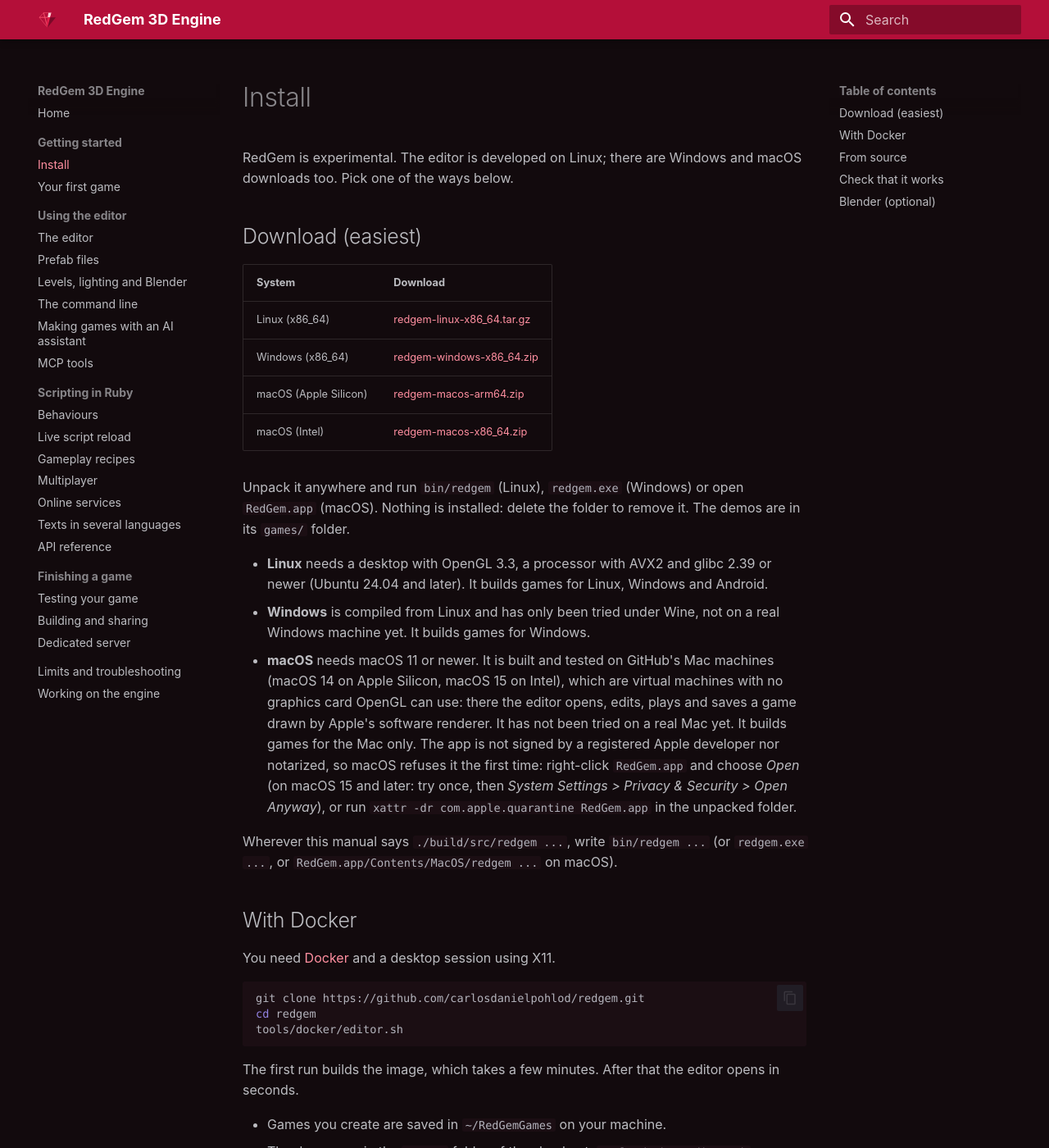
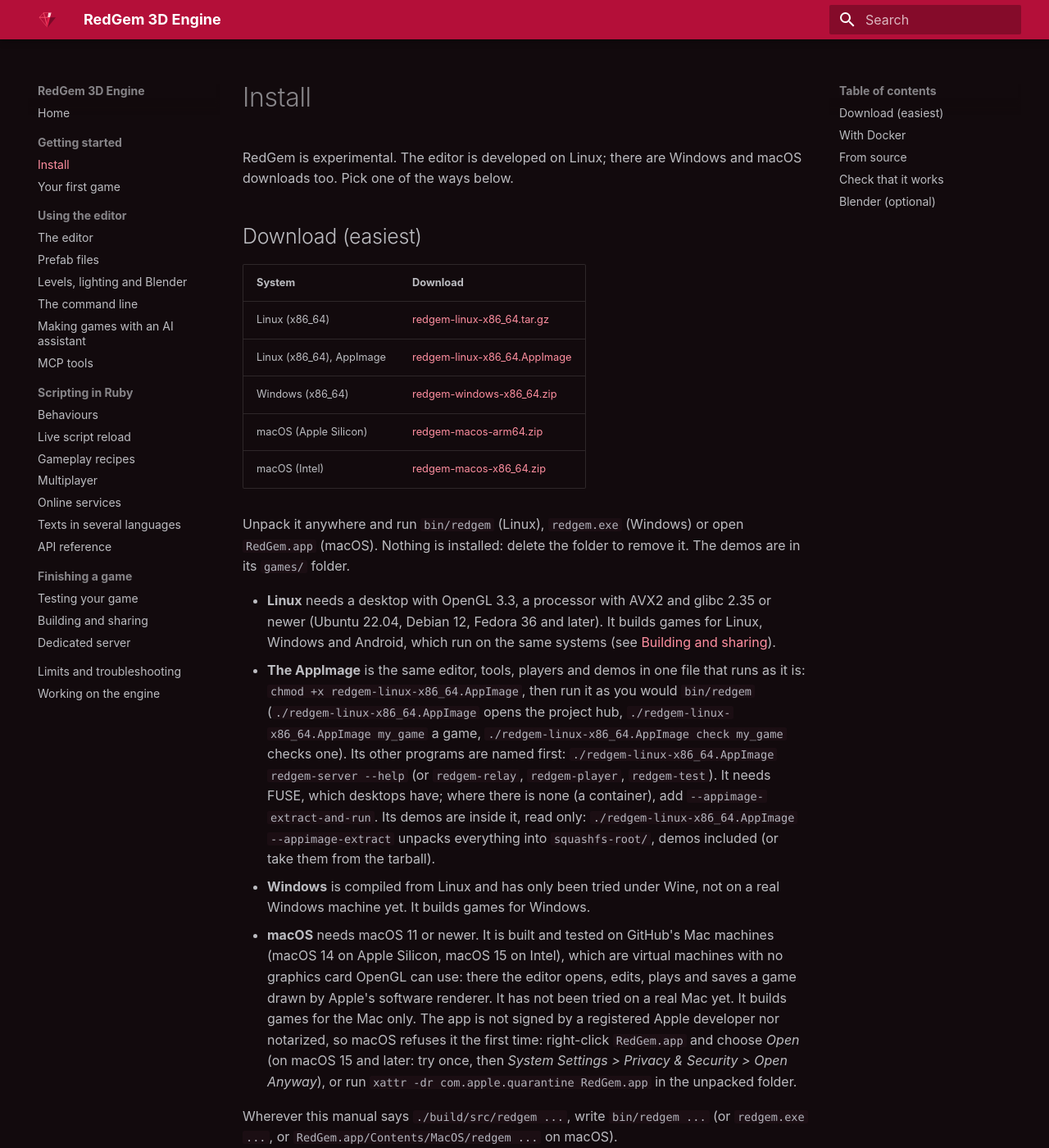
Before and after one commit to carlosdanielpohlod/redgem, an MkDocs documentation site: the page built from docs/install.md, in a window 1280 px wide and 1400 px high. Shown: the whole window at 82% size. Built offline with MkDocs 1.6.1 and Material for MkDocs 9.7.7, drawn with Linux system fonts in a browser that asks for light colours.

Commit message:
Build the Linux programs on Ubuntu 22.04 and pack an AppImage
The Linux programs are built in an Ubuntu 22.04 container with GCC 12 and
libstdc++ linked in, so the Linux download and the games built with it run on
glibc 2.35 and later. glibc_floor.sh measures the floor and holds the docs to
it. The same files are packed as redgem-linux-x86_64.AppImage, a fifth
download, with appimagetool and its runtime pinned by version and checksum.
Both Linux downloads are run, check a demo and build it, again on AlmaLinux 9.

```diff
--- a/docs/install.md
+++ b/docs/install.md
@@ -13,6 +13,7 @@
 | System | Download |
 |--------|----------|
 | Linux (x86_64) | [redgem-linux-x86_64.tar.gz](https://github.com/carlosdanielpohlod/redgem/releases/latest/download/redgem-linux-x86_64.tar.gz) |
+| Linux (x86_64), AppImage | [redgem-linux-x86_64.AppImage](https://github.com/carlosdanielpohlod/redgem/releases/latest/download/redgem-linux-x86_64.AppImage) |
 | Windows (x86_64) | [redgem-windows-x86_64.zip](https://github.com/carlosdanielpohlod/redgem/releases/latest/download/redgem-windows-x86_64.zip) |
 | macOS (Apple Silicon) | [redgem-macos-arm64.zip](https://github.com/carlosdanielpohlod/redgem/releases/latest/download/redgem-macos-arm64.zip) |
 | macOS (Intel) | [redgem-macos-x86_64.zip](https://github.com/carlosdanielpohlod/redgem/releases/latest/download/redgem-macos-x86_64.zip) |
@@ -20,8 +21,18 @@
 Unpack it anywhere and run `bin/redgem` (Linux), `redgem.exe` (Windows) or open `RedGem.app`
 (macOS). Nothing is installed: delete the folder to remove it. The demos are in its `games/` folder.
 
-- **Linux** needs a desktop with OpenGL 3.3, a processor with AVX2 and glibc 2.39 or newer
-  (Ubuntu 24.04 and later). It builds games for Linux, Windows and Android.
+- **Linux** needs a desktop with OpenGL 3.3, a processor with AVX2 and glibc 2.35 or newer
+  (Ubuntu 22.04, Debian 12, Fedora 36 and later). It builds games for Linux, Windows and Android,
+  which run on the same systems (see [Building and sharing](shipping.md#for-linux)).
+- **The AppImage** is the same editor, tools, players and demos in one file that runs as it is:
+  `chmod +x redgem-linux-x86_64.AppImage`, then run it as you would `bin/redgem`
+  (`./redgem-linux-x86_64.AppImage` opens the project hub, `./redgem-linux-x86_64.AppImage my_game`
+  a game, `./redgem-linux-x86_64.AppImage check my_game` checks one).
+  Its other programs are named first: `./redgem-linux-x86_64.AppImage redgem-server --help`
+  (or `redgem-relay`, `redgem-player`, `redgem-test`). It needs FUSE, which desktops have; where
+  there is none (a container), add `--appimage-extract-and-run`. Its demos are inside it, read
+  only: `./redgem-linux-x86_64.AppImage --appimage-extract` unpacks everything into
+  `squashfs-root/`, demos included (or take them from the tarball).
 - **Windows** is compiled from Linux and has only been tried under Wine, not on a real Windows
   machine yet. It builds games for Windows.
 - **macOS** needs macOS 11 or newer. It is built and tested on GitHub's Mac machines (macOS 14 on
```
Also changed, not shown: CHANGELOG.md (+8 -0 lines), KNOWN_LIMITATIONS.md (+5 -1 lines), README.md (+1 -0 lines), docs/shipping.md (+9 -0 lines), tools/release/README.md (+25 -8 lines), 12 other files.
